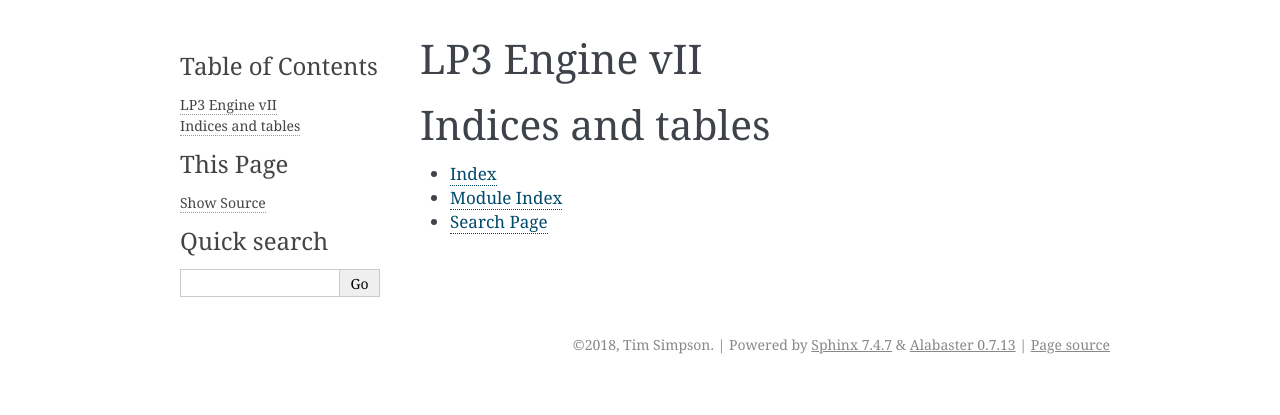
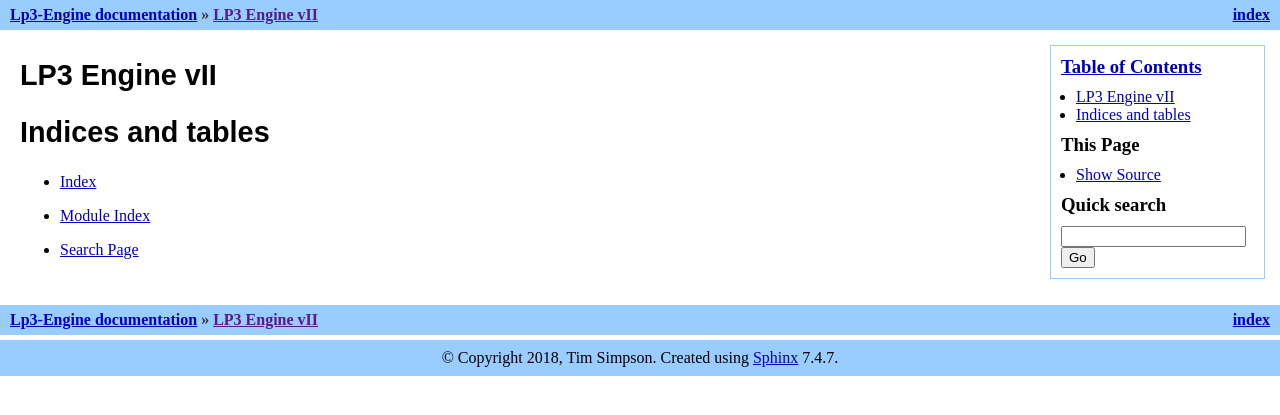
Before and after one commit to TimSimpson/Lp3-Engine, a Sphinx documentation site: the page built from docs/source/index.rst, in a window 1280 px wide. Shown: the top 415 px of the page. Built offline with Sphinx 7.4.7, drawn with Linux system fonts in a browser that asks for light colours; pages that are not in the unit, such as notebooks, are missing from menus.

Commit message:
Make things look good

```diff
--- a/docs/source/conf.py
+++ b/docs/source/conf.py
@@ -71,7 +71,7 @@ language = None
 exclude_patterns = []
 
 # The name of the Pygments (syntax highlighting) style to use.
-pygments_style = 'sphinx'
+pygments_style = 'monokai'
 
 
 # -- Options for HTML output -------------------------------------------------
@@ -79,7 +79,7 @@ pygments_style = 'sphinx'
 # The theme to use for HTML and HTML Help pages.  See the documentation for
 # a list of builtin themes.
 #
-html_theme = 'alabaster'
+html_theme = 'traditional'
 
 # Theme options are theme-specific and customize the look and feel of a theme
 # further.  For a list of options available for each theme, see the
```
